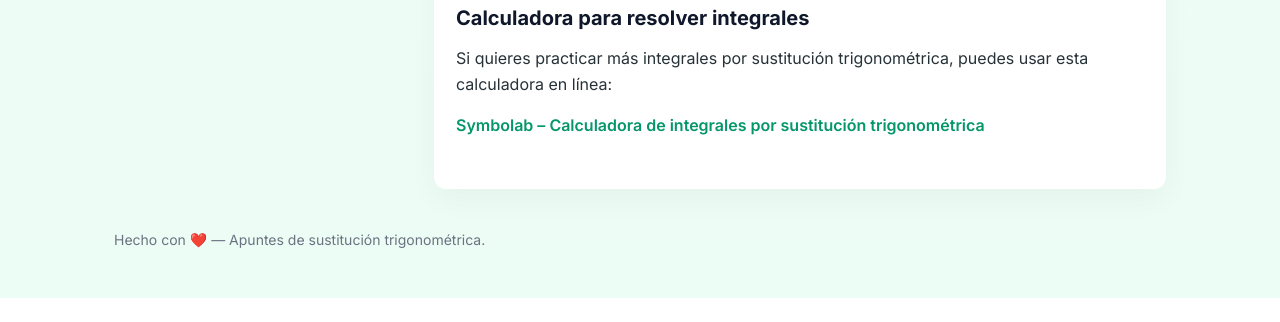
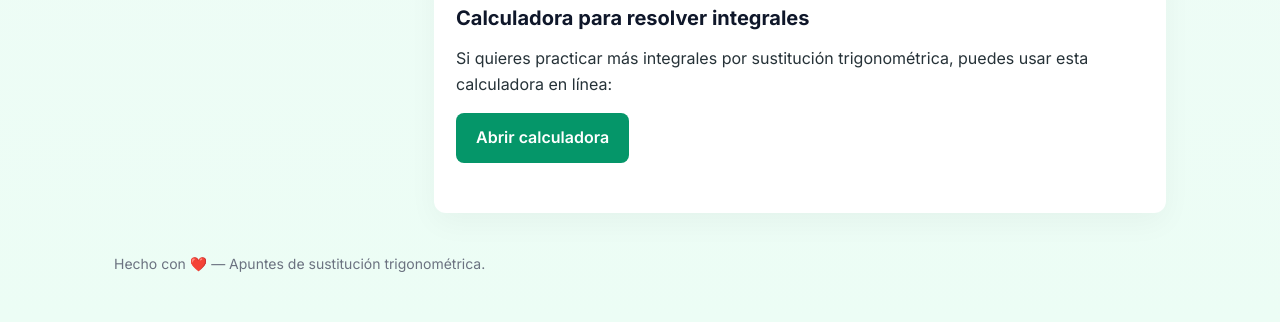
Before and after one commit to misangelz34-rgb/Integracion-por-sustitucion-trigonometrica, a plain HTML site: page index.html in a window 1280 px wide. Shown: the part 2332-2654 px from the top of the page. Before the commit the page ends 2630 px from the top, so only its background shows below. Drawn offline with nearby package versions, Linux system fonts and the light colour scheme.

Commit message:
Update index.html

```diff
--- a/index.html
+++ b/index.html
@@ -49,10 +49,25 @@
 
     .math{background:#fff;border-left:4px solid #d1fae5;padding:8px 12px;border-radius:6px}
     footer{max-width:1100px;margin:18px auto 50px;color:var(--muted);font-size:14px;padding:0 24px}
+
+    /* Estilo del botón de la calculadora */
+    .boton-calculadora{
+      display:inline-block;
+      padding:12px 20px;
+      background-color:#059669;
+      color:white;
+      font-weight:600;
+      border-radius:8px;
+      text-decoration:none;
+      transition: background-color 0.3s;
+    }
+    .boton-calculadora:hover{
+      background-color:#047857;
+    }
   </style>
   <script>
     window.MathJax = {
-      tex: {inlineMath: [['$','$'], ['\\(','\\)']]},
+      tex: {inlineMath: [['$','$'], ['\\\\(','\\\\)']]},
       svg: {fontCache: 'global'}
     };
   </script>
@@ -79,6 +94,8 @@
         <li><a href="#ejemplo2">Ejemplo 2 — $\sqrt{a^2 + x^2}$</a></li>
         <li><a href="#ejemplo3">Ejemplo 3 — $\sqrt{x^2 - a^2}$</a></li>
         <li><a href="#ejercicios">Ejercicios</a></li>
+        <li><a href="#video">Video explicativo</a></li>
+        <li><a href="#calculadora">Calculadora para resolver integrales</a></li>
       </ul>
     </nav>
 
@@ -119,7 +136,7 @@
           <p>$\sqrt{a^2 + x^2} = a\sec\theta$</p>
           <p>$\displaystyle \int \sqrt{a^2 + x^2}\,dx = \int a^2\sec^3\theta\,d\theta$</p>
           <p>Recordando que $\int \sec^3\theta\,d\theta = \tfrac{1}{2}(\sec\theta\tan\theta + \ln|\sec\theta + \tan\theta|)$, se obtiene:</p>
-          <p>$= \tfrac{a^2}{2}\big(\sec\theta\tan\theta + \ln|\sec\theta + \tan\theta|\big) + C$</p>
+          <p>$= \tfrac{a^2}{2}(\sec\theta\tan\theta + \ln|\sec\theta + \tan\theta|) + C$</p>
           <p>Luego se regresa a $x$ usando $\tan\theta = x/a$.</p>
         </div>
       </section>
@@ -143,6 +160,8 @@
         </ol>
         <p class="card">Sugerencia: identifica el tipo de radical y elige la sustitución trigonométrica adecuada.</p>
       </section>
+
+      <!-- SECCIÓN VIDEO -->
       <section id="video">
         <h2>Video explicativo</h2>
         <div style="position:relative;padding-bottom:56.25%;height:0;overflow:hidden;border-radius:12px;">
@@ -153,13 +172,15 @@
           </iframe>
         </div>
       </section>
+
+      <!-- SECCIÓN CALCULADORA CON BOTÓN -->
       <section id="calculadora">
         <h2>Calculadora para resolver integrales</h2>
         <p>Si quieres practicar más integrales por sustitución trigonométrica, puedes usar esta calculadora en línea:</p>
         <p>
           <a href="https://es.symbolab.com/solver/trigonometric-substitution-integration-calculator?utm_source=chatgpt.com" target="_blank"
-       style="color:#059669; font-weight:600; text-decoration:none;">
-       Symbolab – Calculadora de integrales por sustitución trigonométrica
+             class="boton-calculadora">
+             Abrir calculadora
           </a>
         </p>
       </section>
```
Lines whose indentation alone changed are shown as unchanged.
